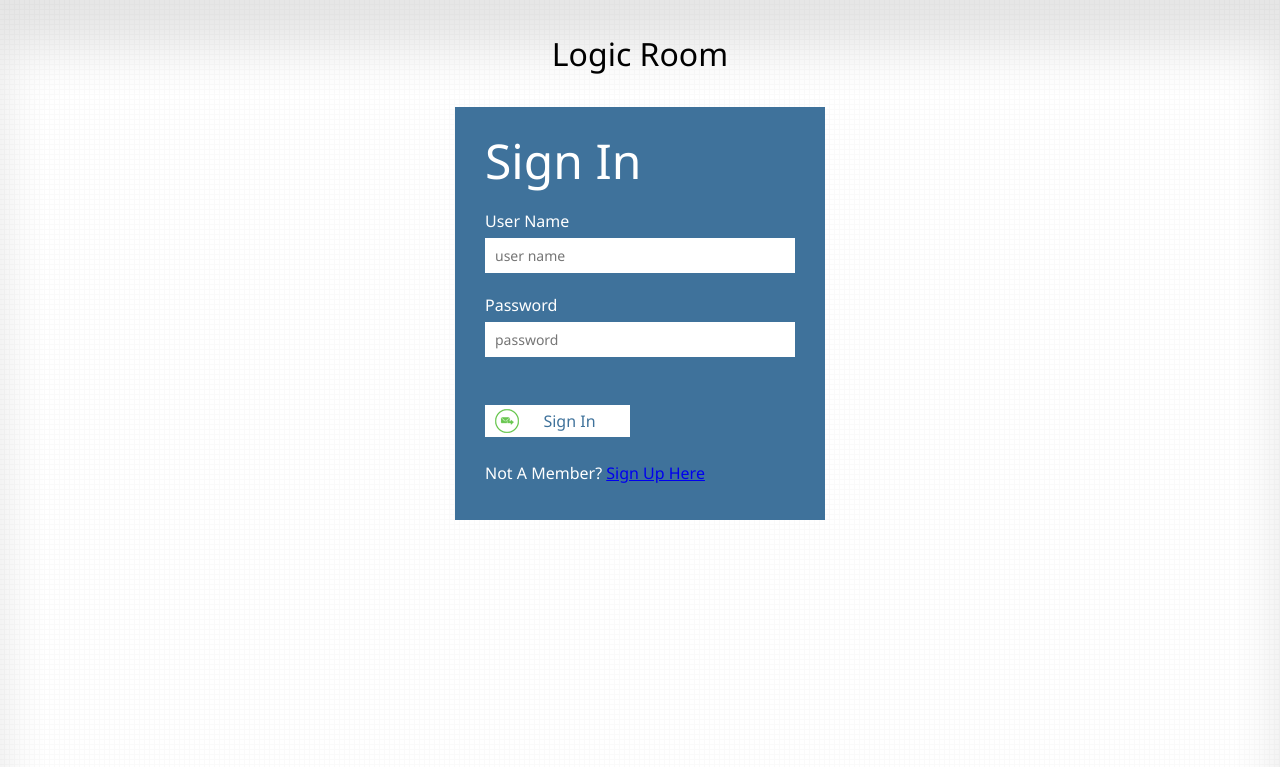
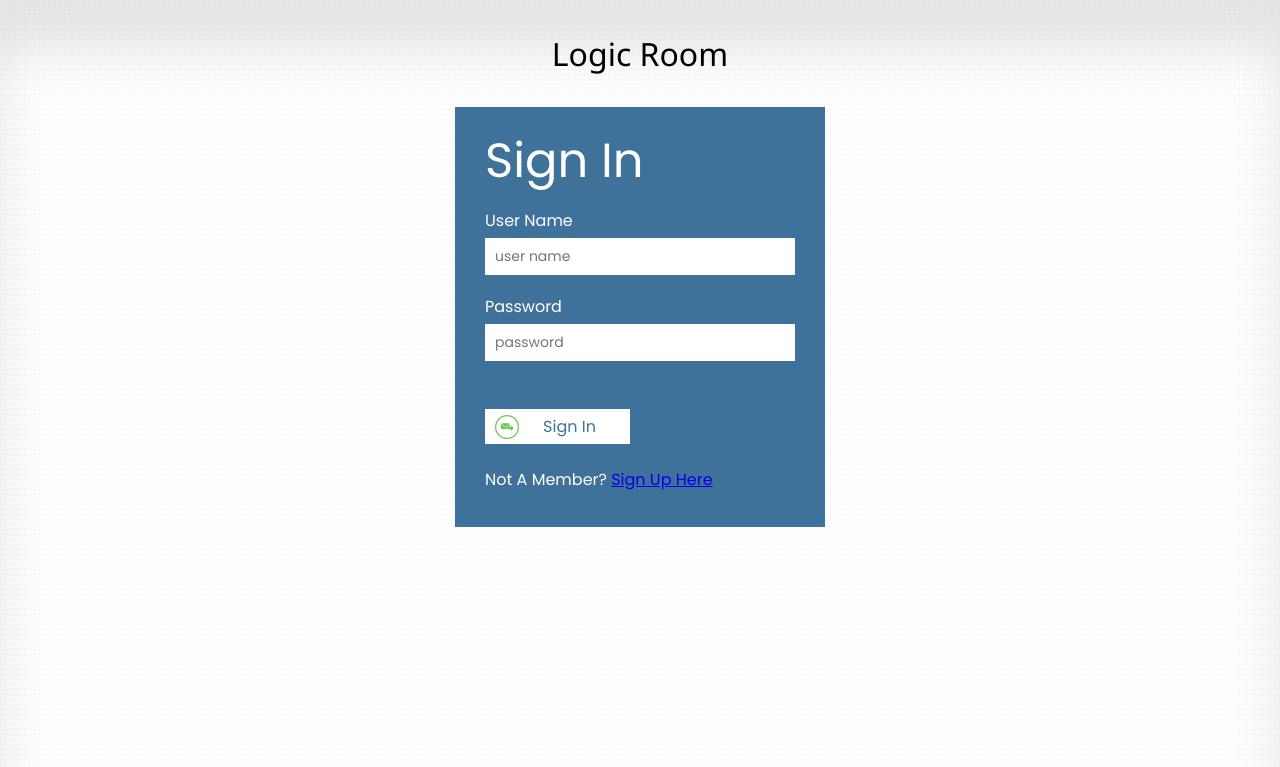
Before and after one commit to NiravMadariya-zz/LogicRoom1.0, a PHP site: page /login/ in a window 1280 px wide. Shown: the top 767 px of the page. Run offline with PHP 8.4, Linux system fonts and the light colour scheme.

Commit message:
Update contact-form.css

```diff
--- a/login/css/contact-form.css
+++ b/login/css/contact-form.css
@@ -1,3 +1,4 @@
+@import url('https://fonts.googleapis.com/css?family=Poppins');
 h1 {
 	padding: 1em 0;
 	text-align: center;
@@ -9,7 +10,7 @@ h1 {
 	padding: 30px;
 	width: 310px;
 	color: #fff;
-	font-family: 'Segoe UI Light', 'Segoe UI', 'Open sans', Arial, Sans;
+	font-family: Poppins, 'Segoe UI Light', 'Segoe UI', 'Open sans', Arial, Sans;
 	font-size: 16px;
 	line-height: 1.5em;
 }
```
